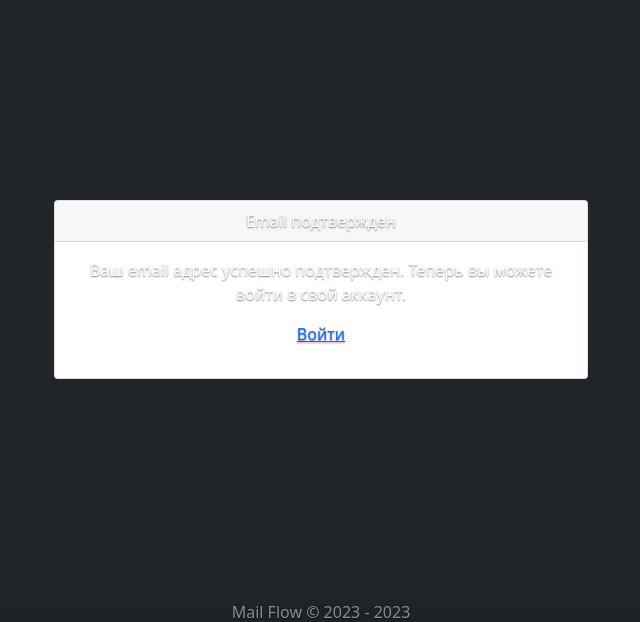
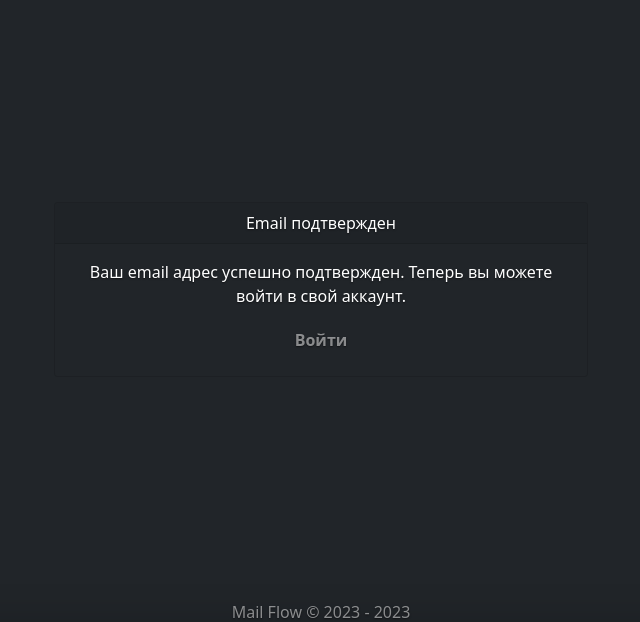
Before and after one commit to rusanov8/MailFlow, a Django app: template users/templates/users/verification/verify_success.html in a window 1280 px wide. Shown: the part 144-766 px from the top of the page, without its empty margins (319-959 px from the left). Run offline with Django 4.2, Linux system fonts and the light colour scheme; the template is opened without the code that fills it, so the values that code supplies are empty; parts of the project's set-up code (start-up, migrations or seed data) failed here and were passed over; some libraries are stand-ins or nearby versions.

Commit message:
fix project

```diff
--- a/users/templates/users/verification/verifiy_email.html
+++ b/users/templates/users/verification/verify_email.html
@@ -1,12 +1,11 @@
 {% extends 'main/base.html' %}
 
-{% extends 'catalog/base.html' %}
 
 {% block content %}
 <div class="container">
     <div class="row justify-content-center mt-5">
         <div class="col-md-6">
-            <div class="card">
+            <div class="card bg-dark text-white">
                 <div class="card-header">Подтвердите Email</div>
 
                 <div class="card-body">
--- a/users/templates/users/verification/verify_error.html
+++ b/users/templates/users/verification/verify_error.html
@@ -4,7 +4,7 @@
 <div class="container">
     <div class="row justify-content-center mt-5">
         <div class="col-md-6">
-            <div class="card">
+            <div class="card bg-dark text-white">
                 <div class="card-header">Ошибка подтверждения email</div>
 
                 <div class="card-body">
--- a/users/templates/users/verification/verify_success.html
+++ b/users/templates/users/verification/verify_success.html
@@ -4,12 +4,14 @@
 <div class="container">
     <div class="row justify-content-center mt-5">
         <div class="col-md-6">
-            <div class="card">
+            <div class="card bg-dark text-white">
                 <div class="card-header">Email подтвержден</div>
 
                 <div class="card-body">
                     <p>Ваш email адрес успешно подтвержден. Теперь вы можете войти в свой аккаунт.</p>
-                    <p><a href="{% url 'users:login' %}">Войти</a></p>
+                    <nav class="nav nav-masthead justify-content-center">
+                        <a class="nav-link" href="{% url 'users:login' %}">Войти</a>
+                    </nav>
                 </div>
             </div>
         </div>
```
